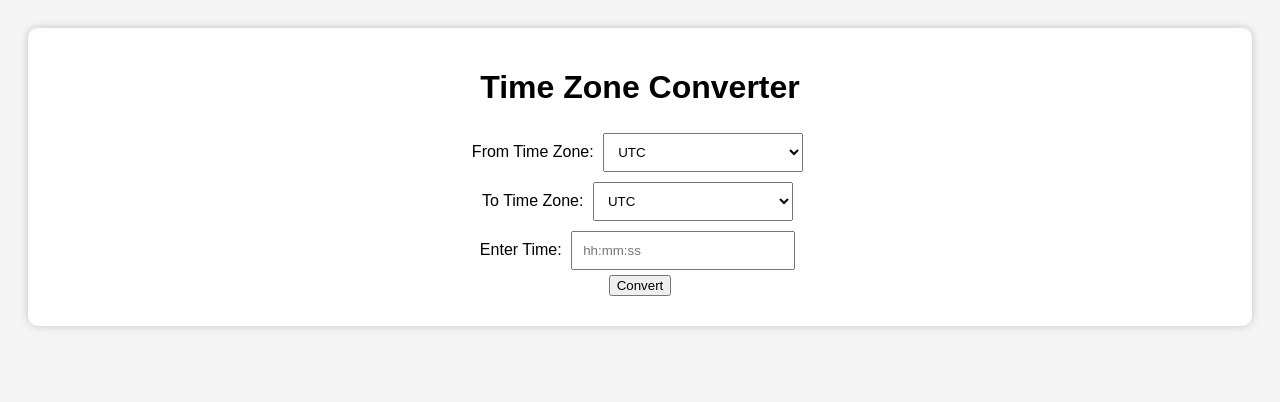
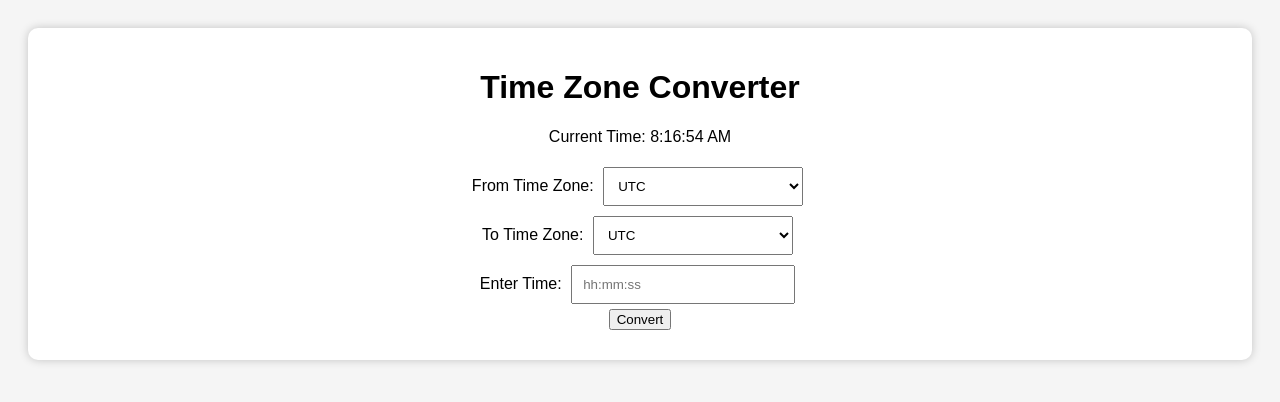
Before and after one commit to ShafayetAhmad/Time-Converter, a plain HTML site: page index.html in a window 1280 px wide. Drawn offline with Linux system fonts and the light colour scheme.

Commit message:
current time added

```diff
--- a/index.html
+++ b/index.html
@@ -9,6 +9,7 @@
   <body>
     <div class="converter">
       <h1>Time Zone Converter</h1>
+      <p>Current Time: <span id="current_time"></span></p>
       <label for="fromTimeZone">From Time Zone:</label>
       <select id="fromTimeZone">
         <option value="UTC">UTC</option>
--- a/script.js
+++ b/script.js
@@ -11,3 +11,13 @@ function convertTime() {
   const resultElement = document.getElementById("result");
   resultElement.textContent = `Converted Time: ${toTime.toLocaleTimeString()}`;
 }
+
+function updateTime() {
+  const currentTimeElement = document.getElementById("current_time");
+  const currentTime = new Date().toLocaleTimeString();
+  currentTimeElement.innerHTML = currentTime;
+}
+
+setInterval(updateTime, 1000);
+
+updateTime();
```
